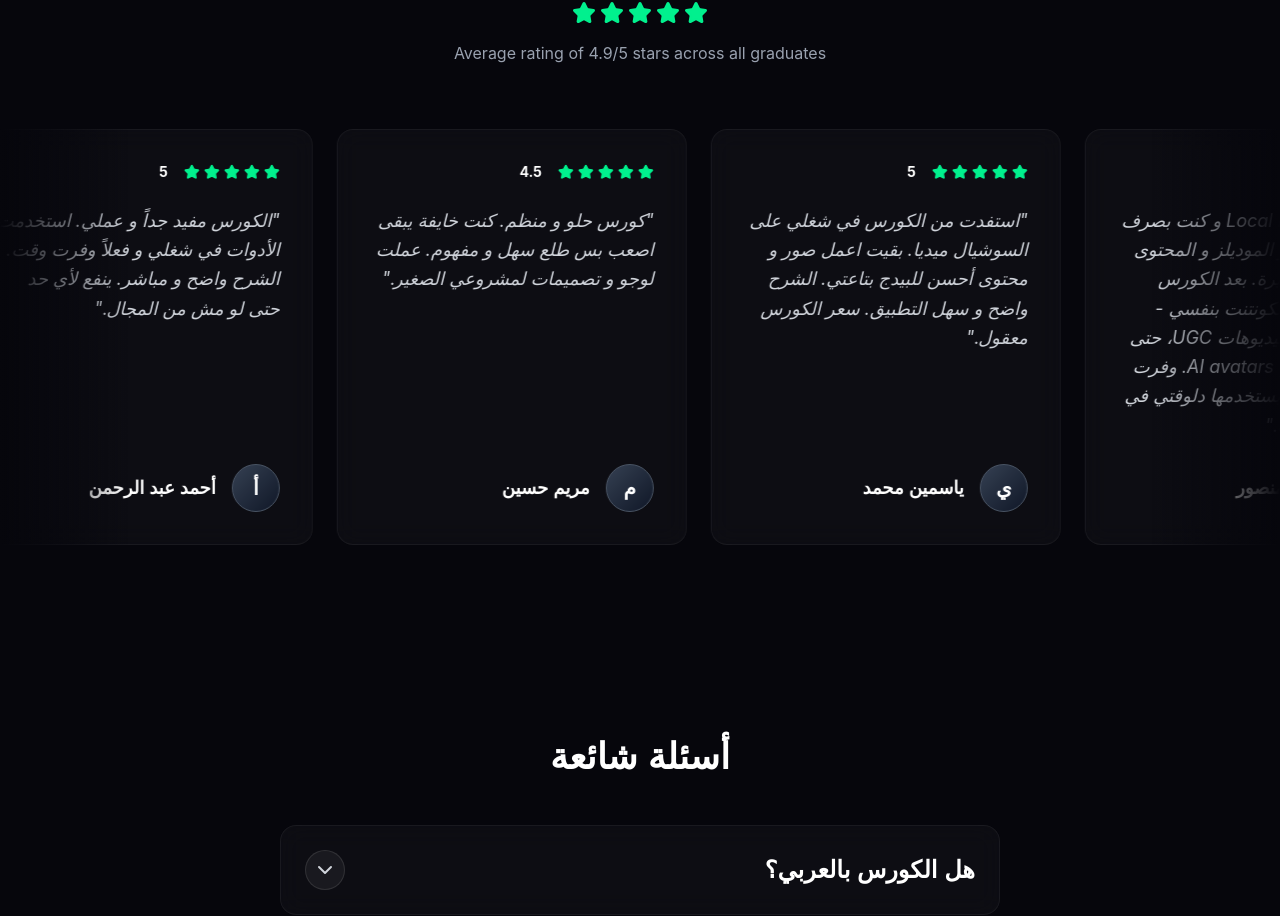
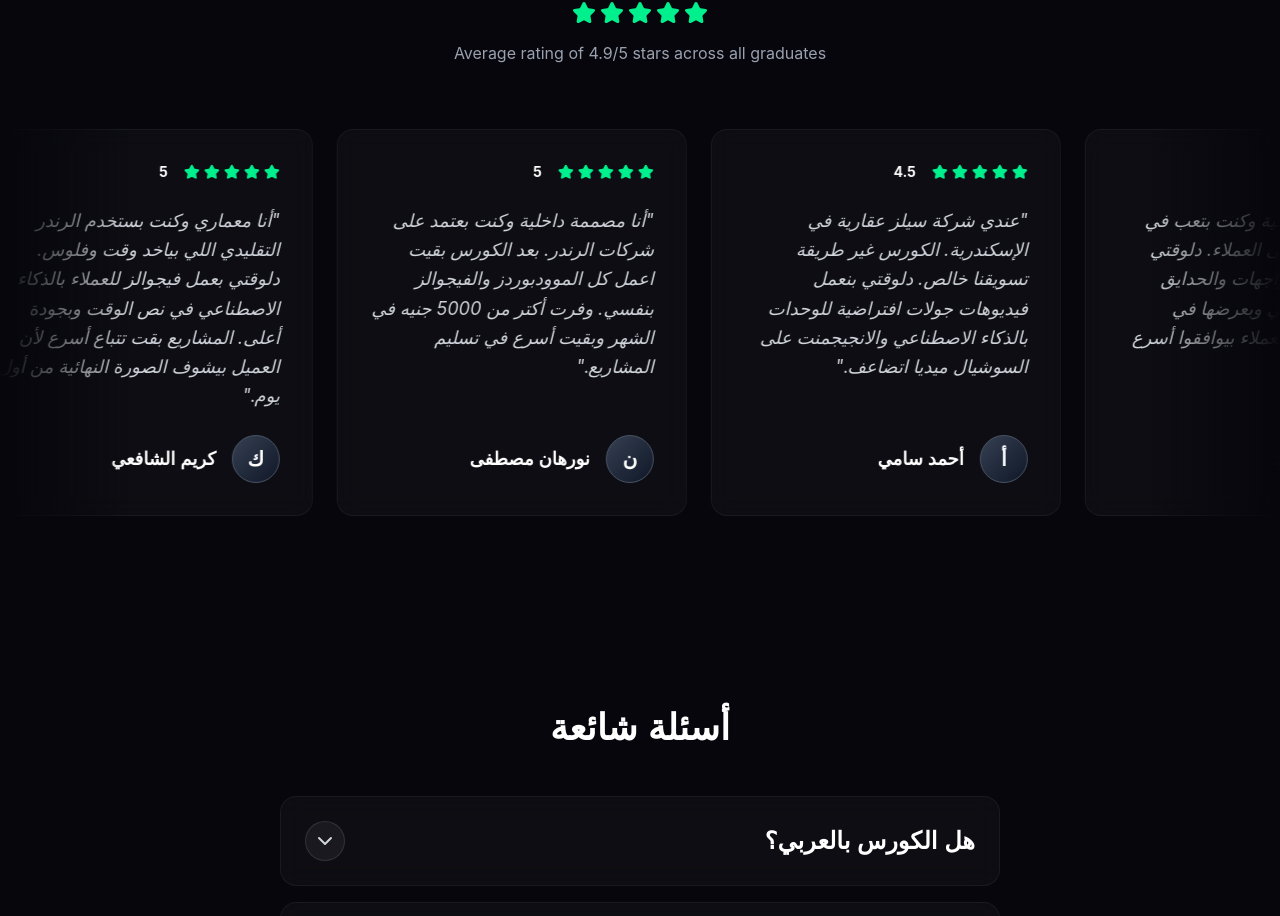
Before and after one commit to MosaabGaber/AiCareerSchool, a Next.js app: page /real-estate in a window 1280 px wide. Shown: the part 4131-5047 px from the top of the page. Built offline with nearby package versions, Linux system fonts and the light colour scheme.

Commit message:
fix: add eventID to Purchase pixel event on thank-you page

```diff
--- a/src/components/ReviewsCarouselRealEstate.tsx
+++ b/src/components/ReviewsCarouselRealEstate.tsx
@@ -4,15 +4,15 @@ import { motion } from 'framer-motion';
 import { Star } from 'lucide-react';
 
 const reviews = [
-  { name: "محمود رضا", rating: 4.5, text: "انا سمسار عقارات و كنت بدفع فلوس كتير لمصورين و مصممين. دلوقتي بعمل الصور و الفيديوهات للوحدات بنفسي بالذكاء الاصطناعي. العملاء بيتفاعلوا مع البوستات أكتر و المبيعات اتحسنت." },
-  { name: "أحمد عبد الرحمن", rating: 5, text: "الكورس مفيد جداً و عملي. استخدمت الأدوات في شغلي و فعلاً وفرت وقت. الشرح واضح و مباشر. ينفع لأي حد حتى لو مش من المجال." },
-  { name: "مريم حسين", rating: 4.5, text: "كورس حلو و منظم. كنت خايفة يبقى اصعب بس طلع سهل و مفهوم. عملت لوجو و تصميمات لمشروعي الصغير." },
-  { name: "ياسمين محمد", rating: 5, text: "استفدت من الكورس في شغلي على السوشيال ميديا. بقيت اعمل صور و محتوى أحسن للبيدج بتاعتي. الشرح واضح و سهل التطبيق. سعر الكورس معقول." },
-  { name: "يوسف منصور", rating: 5, text: "انا عندي Local brand و كنت بصرف على المصورين و الموديلز و المحتوى كل شهر مبالغ كبيرة. بعد الكورس بقيت اعمل كل الكونتنت بنفسي - صور المنتجات، فيديوهات UGC، حتى الموديلز بستخدم AI avatars. وفرت ميزانية ضخمة و بستخدمها دلوقتي في الإعلانات الممولة." },
-  { name: "كريم نبيل", rating: 4.2, text: "كورس عملي و مفيد. الأمثلة واقعية و قابلة للتطبيق. بدأت استخدم الأدوات دي في الفريلانسينج و الحمد لله بجيب شغل. يستاهل السعر بتاعه." },
-  { name: "نوف المطيري", rating: 5, text: "دورة مرتبة وفيها معلومات مفيدة. استفدت من جزء التسويق والمحتوى البصري. بديت أقدم خدمات وماشي الحال الحمدلله." },
-  { name: "سارة ابراهيم", rating: 5, text: "خلصت الكورس من شهرين و جبت أول كلاينت ليا بعدها بأسبوع. لحد دلوقتي جبت كلاينتين ب 20 ألف جنيه الحمدالله. مكنتش متخيلة اني هبدأ أكسب بالسرعة دي." },
-  { name: "ندى حسن", rating: 5, text: "كان عندي صفحة صغيرة على الانستجرام بس المحتوى كان عادي. بعد الكورس بقيت اعمل صور و فيديوهات UGC و الصفحة كبرت. اتواصلت معايا براند مصري و عملنا أول تعاون مدفوع الشهر اللي فات." }
+  { name: "محمود رضا", rating: 5, text: "أنا سمسار في القاهرة الجديدة وكنت بدفع لمصور فريلانس كل ما عندي وحدة جديدة. دلوقتي بعمل صور احترافية للوحدات بالذكاء الاصطناعي في دقايق. العملاء بيقولولي الصور دي أحسن من اللي شايفينه عند غيرك." },
+  { name: "كريم الشافعي", rating: 5, text: "أنا معماري وكنت بستخدم الرندر التقليدي اللي بياخد وقت وفلوس. دلوقتي بعمل فيجوالز للعملاء بالذكاء الاصطناعي في نص الوقت وبجودة أعلى. المشاريع بقت تتباع أسرع لأن العميل بيشوف الصورة النهائية من أول يوم." },
+  { name: "نورهان مصطفى", rating: 5, text: "أنا مصممة داخلية وكنت بعتمد على شركات الرندر. بعد الكورس بقيت اعمل كل الموودبوردز والفيجوالز بنفسي. وفرت أكتر من 5000 جنيه في الشهر وبقيت أسرع في تسليم المشاريع." },
+  { name: "أحمد سامي", rating: 4.5, text: "عندي شركة سيلز عقارية في الإسكندرية. الكورس غير طريقة تسويقنا خالص. دلوقتي بنعمل فيديوهات جولات افتراضية للوحدات بالذكاء الاصطناعي والانجيجمنت على السوشيال ميديا اتضاعف." },
+  { name: "ريم خالد", rating: 5, text: "أنا مصممة خارجية وكنت بتعب في عرض أفكاري على العملاء. دلوقتي بعمل فيجوالز للواجهات والحدايق بالذكاء الاصطناعي وبعرضها في الاجتماع نفسه. العملاء بيوافقوا أسرع بكتير." },
+  { name: "عمر حسني", rating: 4.5, text: "بدأت حديثاً في مجال العقارات وكنت مش قادر أنافس السماسرة الكبار في التسويق. بعد الكورس بقيت أعمل محتوى احترافي زي الشركات الكبيرة بالظبط. الكورس أسرع طريقة تفرق بيها عن غيرك في السوق." },
+  { name: "منى إبراهيم", rating: 5, text: "أنا مديرة مشاريع في شركة تطوير عقاري. بقينا نستخدم الذكاء الاصطناعي في تصور المشاريع قبل ما تتبنى. العملاء بيشتروا على الخريطة أسرع لأنهم بيشوفوا النتيجة النهائية بوضوح." },
+  { name: "يوسف طارق", rating: 5, text: "كنت باخد كورسات تصوير عقاري بمبالغ كبيرة. الكورس ده اقتصادي وعملي أكتر بكتير. دلوقتي بعمل صور فيلا كاملة في ساعة من غير ما أحتاج كاميرا أو مصور." },
+  { name: "دينا عصام", rating: 4.8, text: "أنا عندي أوفيس تصميم داخلي في المعادي. الكورس غير أسلوب عملي كله. بقيت أعمل موكأب للشقق قبل التنفيذ وبعرضه للعميل. الموافقات بقت أسرع والمشاريع زادت الحمد لله." }
 ];
 
 // Duplicate for infinite scroll effect
@@ -26,7 +26,7 @@ export function ReviewsCarouselRealEstate() {
           Trusted by <span className="text-softcyan glow-text">1,200+</span> students
         </h2>
         <div className="flex justify-center gap-1 text-neongreen mb-4">
-          {[1,2,3,4,5].map(i => <Star key={i} fill="currentColor" size={24} />)}
+          {[1, 2, 3, 4, 5].map(i => <Star key={i} fill="currentColor" size={24} />)}
         </div>
         <p className="text-gray-400">Average rating of 4.9/5 stars across all graduates</p>
       </div>
@@ -56,7 +56,7 @@ export function ReviewsCarouselRealEstate() {
             >
               <div className="flex items-center gap-2 mb-6">
                 <div className="flex items-center gap-1 text-neongreen">
-                  {[1,2,3,4,5].map(star => (
+                  {[1, 2, 3, 4, 5].map(star => (
                     <Star
                       key={star}
                       size={16}
```
